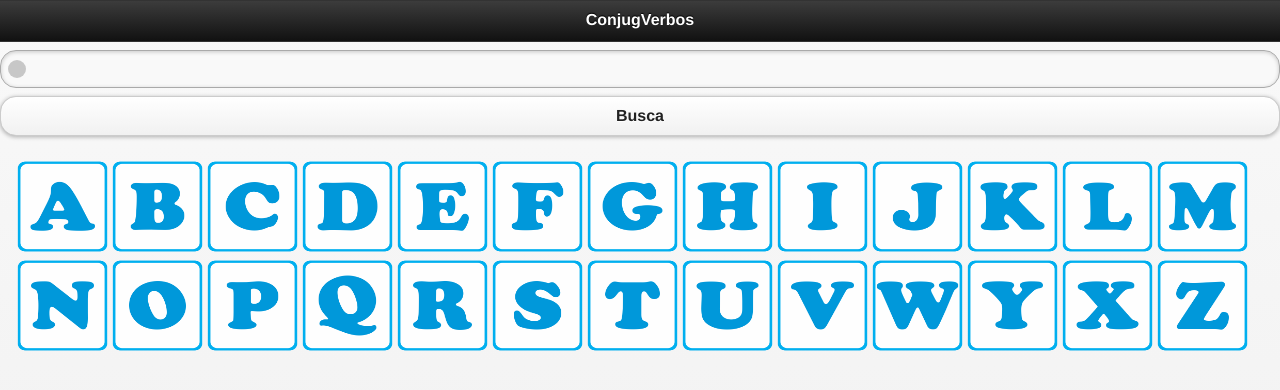
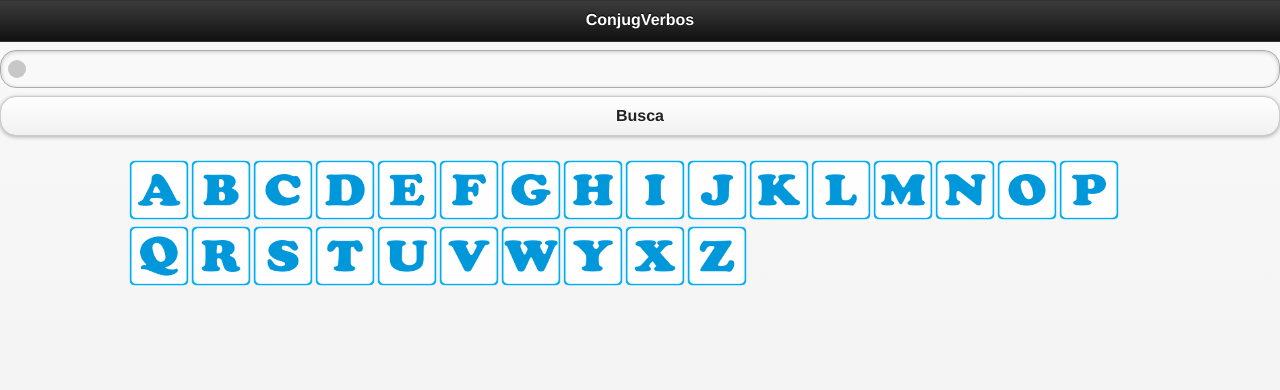
Before and after one commit to linuxsoares/conjugverbos, a plain HTML site: page index.html in a window 1280 px wide. Drawn offline with Linux system fonts and the light colour scheme.

Commit message:
Update index.html
Tamanho Botao HOME

```diff
--- a/index.html
+++ b/index.html
@@ -25,7 +25,7 @@
 </head>
 <body background-color="black">
 <!-- Home -->
-<div data-role="page" id="page1">
+<div data-role="page" id="page1" align="center">
     <div data-theme="a" data-role="header">
         <h3 id="header_conjug">
             ConjugVerbos
@@ -39,84 +39,84 @@
             <button id="botao_busca" onclick="getValorBusca();" value="Busca"></button>
         </div>
     </div>
-    <div data-role="content" id="letra">
+    <div data-role="content" id="letra"  style="width: 80%;">
         <div style="float: left;" onclick="getvalor('a');">
-            <img src="images/a.png" style="width: 95px; height: 95px;"  >
+            <img src="images/a.png" style="width: 62px; height: 62px;">
         </div>
         <div style="float: left;" onclick="getvalor('b');">
-            <img src="images/b.png" style="width: 95px; height: 95px;" value="b" >
+            <img src="images/b.png" style="width: 62px; height: 62px;">
         </div>
         <div style="float: left;" onclick="getvalor('c');">
-            <img src="images/c.png" style="width: 95px; height: 95px;">
+            <img src="images/c.png" style="width: 62px; height: 62px;">
         </div>
         <div style="float: left;" onclick="getvalor('d');">
-            <img src="images/d.png" style="width: 95px; height: 95px;">
+            <img src="images/d.png" style="width: 62px; height: 62px;">
         </div>
         <div style="float: left;" onclick="getvalor('e');">
-            <img src="images/e.png" style="width: 95px; height: 95px;">
+            <img src="images/e.png" style="width: 62px; height: 62px;">
         </div>
         <div style="float: left;" onclick="getvalor('f');">
-            <img src="images/f.png" style="width: 95px; height: 95px;">
+            <img src="images/f.png" style="width: 62px; height: 62px;">
         </div>
         <div style="float: left;" onclick="getvalor('g');">
-            <img src="images/g.png" style="width: 95px; height: 95px;">
+            <img src="images/g.png" style="width: 62px; height: 62px;">
         </div>
         <div style="float: left;" onclick="getvalor('h');">
-            <img src="images/h.png" style="width: 95px; height: 95px;">
+            <img src="images/h.png" style="width: 62px; height: 62px;">
         </div>
         <div style="float: left;" onclick="getvalor('i');">
-            <img src="images/i.png" style="width: 95px; height: 95px;">
+            <img src="images/i.png" style="width: 62px; height: 62px;">
         </div>
         <div style="float: left;" onclick="getvalor('j');">
-            <img src="images/j.png" style="width: 95px; height: 95px;">
+            <img src="images/j.png" style="width: 62px; height: 62px;">
         </div>
         <div style="float: left;" onclick="getvalor('k');">
-            <img src="images/k.png" style="width: 95px; height: 95px;">
+            <img src="images/k.png" style="width: 62px; height: 62px;">
         </div>
         <div style="float: left;" onclick="getvalor('l');">
-            <img src="images/l.png" style="width: 95px; height: 95px;">
+            <img src="images/l.png" style="width: 62px; height: 62px;">
         </div>
         <div style="float: left;" onclick="getvalor('m');">
-            <img src="images/m.png" style="width: 95px; height: 95px;">
+            <img src="images/m.png" style="width: 62px; height: 62px;">
         </div>
         <div style="float: left;" onclick="getvalor('n');">
-            <img src="images/n.png" style="width: 95px; height: 95px;">
+            <img src="images/n.png" style="width: 62px; height: 62px;">
         </div>
         <div style="float: left;" onclick="getvalor('o');">
-            <img src="images/o.png" style="width: 95px; height: 95px;">
+            <img src="images/o.png" style="width: 62px; height: 62px;">
         </div>
         <div style="float: left;" onclick="getvalor('p');">
-            <img src="images/p.png" style="width: 95px; height: 95px;">
+            <img src="images/p.png" style="width: 62px; height: 62px;">
         </div>
         <div style="float: left;" onclick="getvalor('q');">
-            <img src="images/q.png" style="width: 95px; height: 95px;">
+            <img src="images/q.png" style="width: 62px; height: 62px;">
         </div>
         <div style="float: left;" onclick="getvalor('r');">
-            <img src="images/r.png" style="width: 95px; height: 95px;">
+            <img src="images/r.png" style="width: 62px; height: 62px;">
         </div>
         <div style="float: left;" onclick="getvalor('s');">
-            <img src="images/s.png" style="width: 95px; height: 95px;">
+            <img src="images/s.png" style="width: 62px; height: 62px;">
         </div>
         <div style="float: left;" onclick="getvalor('t');">
-            <img src="images/t.png" style="width: 95px; height: 95px;">
+            <img src="images/t.png" style="width: 62px; height: 62px;">
         </div>
         <div style="float: left;" onclick="getvalor('u');">
-            <img src="images/u.png" style="width: 95px; height: 95px;">
+            <img src="images/u.png" style="width: 62px; height: 62px;">
         </div>
         <div style="float: left;" onclick="getvalor('v');">
-            <img src="images/v.png" style="width: 95px; height: 95px;">
+            <img src="images/v.png" style="width: 62px; height: 62px;">
         </div>
         <div style="float: left;" onclick="getvalor('w');">
-            <img src="images/w.png" style="width: 95px; height: 95px;">
+            <img src="images/w.png" style="width: 62px; height: 62px;">
         </div>
         <div style="float: left;" onclick="getvalor('y');">
-            <img src="images/y.png" style="width: 95px; height: 95px;">
+            <img src="images/y.png" style="width: 62px; height: 62px;">
         </div>
         <div style="float: left;" onclick="getvalor('x');">
-            <img src="images/x.png" style="width: 95px; height: 95px;">
+            <img src="images/x.png" style="width: 62px; height: 62px;">
         </div>
         <div style="float: left;" onclick="getvalor('z');">
-            <img src="images/z.png" style="width: 95px; height: 95px;">
+            <img src="images/z.png" style="width: 62px; height: 62px;">
         </div>
     </div>
 </div>
```
